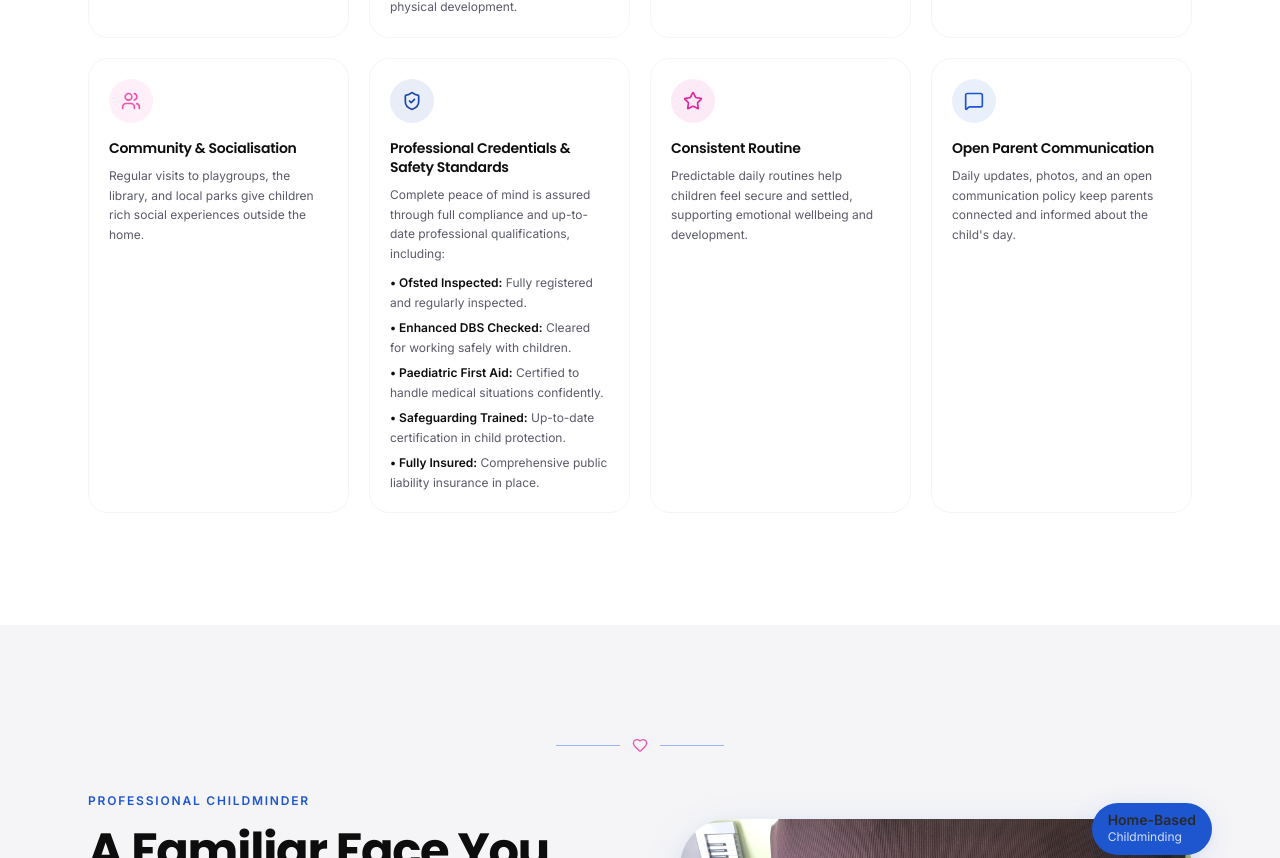
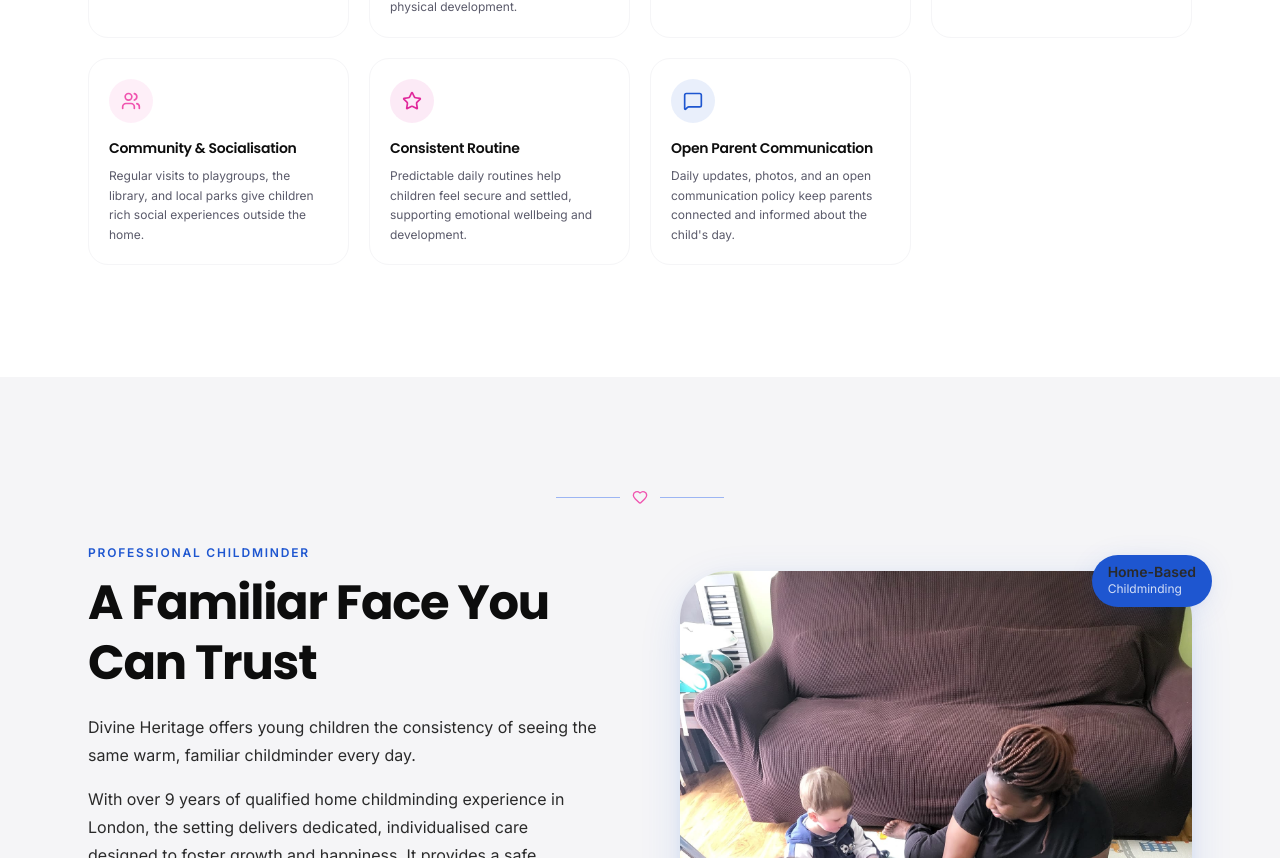
Before and after one commit to Preymaki/divine-heritage, a React (Vite) app: page / in a window 1280 px wide. Shown: the part 3516-4374 px from the top of the page. Built offline with nearby package versions, Linux system fonts and the light colour scheme; no server answers; the database is empty.

Commit message:
feat(home): remove professional credentials card from why choose us section

```diff
--- a/src/components/home/WhyChooseUs.tsx
+++ b/src/components/home/WhyChooseUs.tsx
@@ -4,7 +4,6 @@ import {
   Heart,
   BookOpen,
   Users,
-  ShieldCheck,
   Star,
   MessageSquare,
 } from 'lucide-react'
@@ -60,20 +59,7 @@ const WHY_ITEMS: WhyItem[] = [
       'Regular visits to playgroups, the library, and local parks give children rich social experiences outside the home.',
     colour: '#f054af',  // soft pink
   },
-  {
-    icon: ShieldCheck,
-    title: 'Professional Credentials & Safety Standards',
-    description:
-      'Complete peace of mind is assured through full compliance and up-to-date professional qualifications, including:',
-    bullets: [
-      { label: 'Ofsted Inspected', text: 'Fully registered and regularly inspected.' },
-      { label: 'Enhanced DBS Checked', text: 'Cleared for working safely with children.' },
-      { label: 'Paediatric First Aid', text: 'Certified to handle medical situations confidently.' },
-      { label: 'Safeguarding Trained', text: 'Up-to-date certification in child protection.' },
-      { label: 'Fully Insured', text: 'Comprehensive public liability insurance in place.' },
-    ],
-    colour: '#1845aa',  // dark blue
-  },
+
   {
     icon: Star,
     title: 'Consistent Routine',
```
